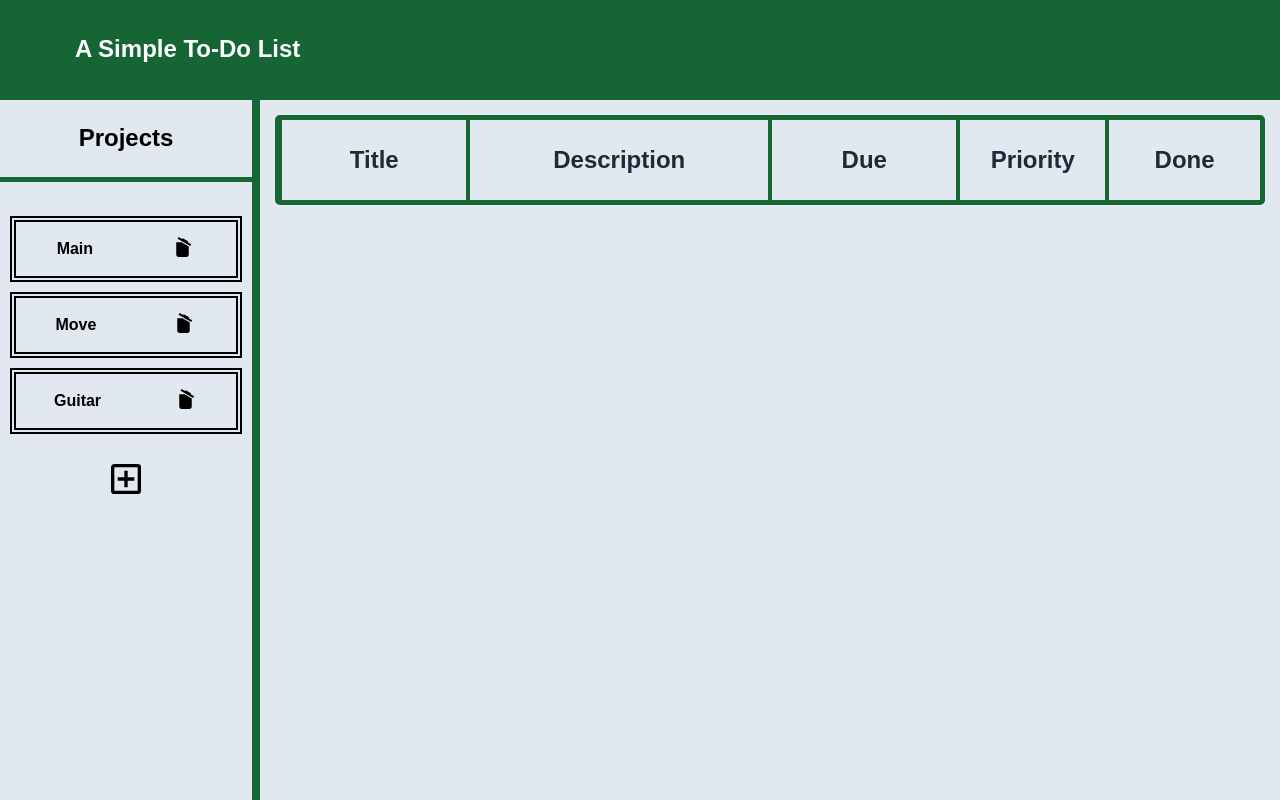
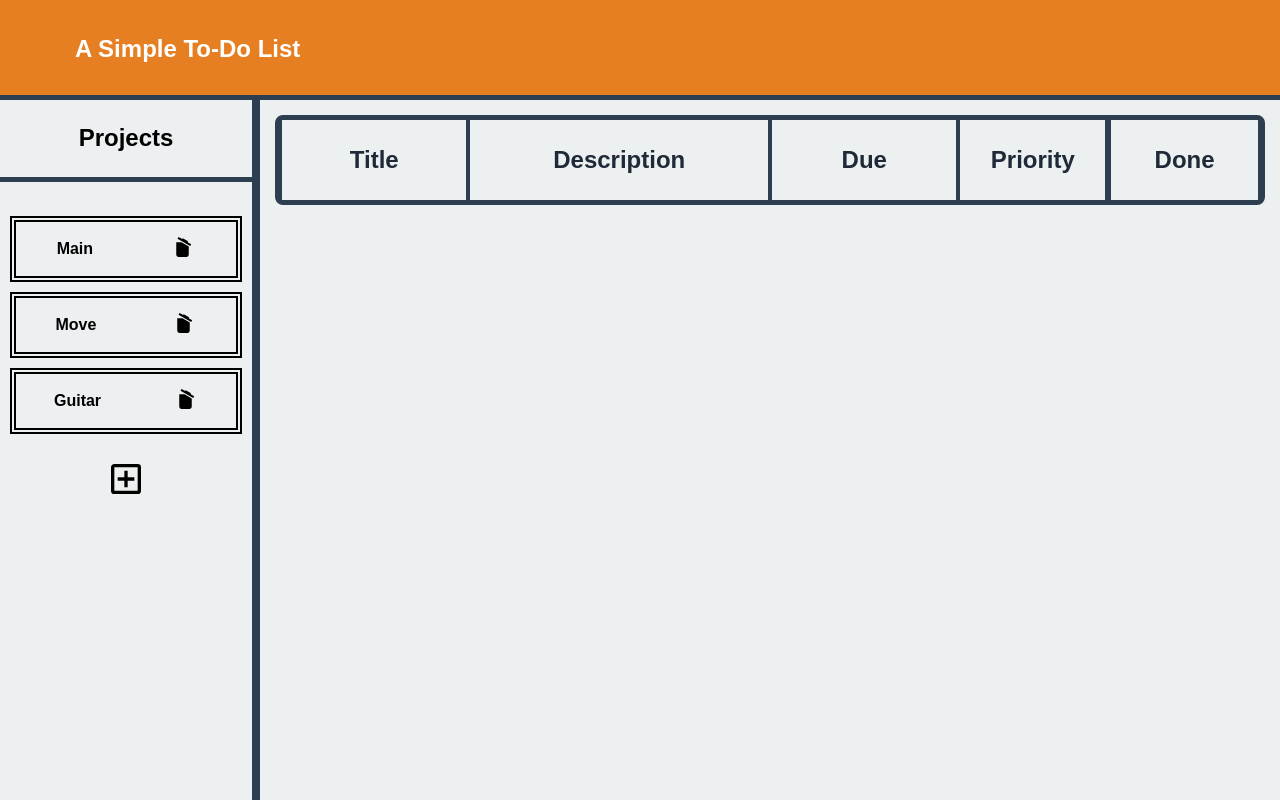
Before and after one commit to mjlebar/todo-project, a website: page dist/index.html in a window 1280 px wide. Drawn offline with Linux system fonts and the light colour scheme.

Commit message:
Improve color scheme

```diff
--- a/src/style.css
+++ b/src/style.css
@@ -1,3 +1,7 @@
+:root {
+  --main: #2c3e50;
+}
+
 #content {
   display: grid;
   grid-template-rows: 100px 700px;
@@ -12,11 +16,12 @@ body {
 /* chooses fonts and makes sure the page fills the viewport */
 
 header {
-  background-color: #166534;
+  background-color: #e67e22;
   grid-row-start: 1;
   grid-row-end: 2;
   grid-column-start: 1;
   grid-column-end: 3;
+  border-bottom: 5px solid #2c3e50;
 }
 
 .headerText {
@@ -30,25 +35,25 @@ header {
 }
 
 .sidebar {
-  background-color: #e2e8f0;
-  border-right: 4px solid #166534;
+  background-color: #ecf0f1;
+  border-right: 4px solid var(--main);
   display: flex;
   flex-direction: column;
 }
 
 main {
-  background-color: #e2e8f0;
-  border-left: 4px solid #166534;
+  background-color: #ecf0f1;
+  border-left: 4px solid var(--main);
 }
 
 .todo,
 form {
   color: #1f2937;
   font-weight: 700;
-  border: 5px solid #166534;
+  border: 5px solid var(--main);
   width: auto;
   margin: 15px;
-  border-radius: 5px;
+  border-radius: 8px;
   display: grid;
   grid-template-columns: 5fr 8fr 5fr 4fr 2fr 2fr;
   align-items: center;
@@ -63,14 +68,14 @@ form > input,
   text-align: center;
   justify-content: center;
   align-items: center;
-  border-inline: 2px solid #166534;
+  border-inline: 2px solid var(--main);
   padding: 2px;
 }
 /* Makes sure todo subsections, todo input form sections, and todo edit sections all are formatted uniformly and nicely */
 
 .todo > .priority,
 form > .priority-input {
-  border-right: 4px solid #166534;
+  border-right: 4px solid var(--main);
   /* The input checkbox does not have a border so the border here needs to be twice as thick to make up for it */
 }
 
@@ -78,7 +83,7 @@ form > .priority-input {
 .submit {
   display: flex;
   height: 100%;
-  border-left: 4px solid #166534;
+  border-left: 4px solid var(--main);
   justify-content: center;
   align-items: center;
 }
@@ -128,7 +133,7 @@ form > .priority-input {
 .head-proj {
   padding-bottom: 25px;
   text-align: center;
-  border-bottom: 5px solid #166534;
+  border-bottom: 5px solid var(--main);
   font-weight: 800;
   font-size: x-large;
 }
@@ -141,6 +146,6 @@ form > .priority-input {
 /* formats the button to add new projects */
 
 .sidebar .selected {
-  border-color: #166534;
+  border-color: #e67e22;
 }
 /* makes sure we can see which project is selected */
```
Also changed, not shown: dist/main.js.
